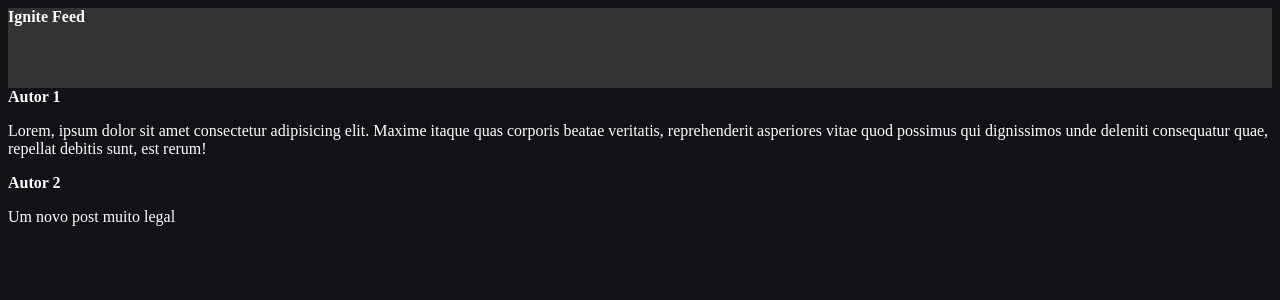
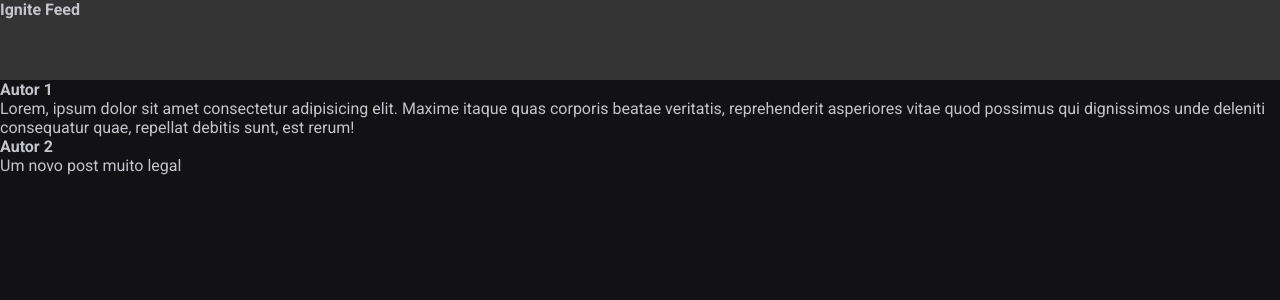
Before and after one commit to marlondenisck/ignite-feed, a React (Vite) app: page / in a window 1280 px wide. Shown: the top 300 px of the page. Built offline with nearby package versions, Linux system fonts and the light colour scheme.

Commit message:
css global

```diff
--- a/index.html
+++ b/index.html
@@ -3,7 +3,14 @@
 
 <head>
   <meta charset="UTF-8" />
+  <link rel="preconnect" href="https://fonts.googleapis.com" />
+  <link rel="preconnect" href="https://fonts.gstatic.com" crossorigin />
   <meta name="viewport" content="width=device-width, initial-scale=1.0" />
+
+  <link rel="icon" type="image/svg+xml" href="/src/favicon.svg" />
+  <meta name="viewport" content="width=device-width, initial-scale=1.0" />
+
+  <link href="https://fonts.googleapis.com/css2?family=Roboto:wght@400;700&display=swap" rel="stylesheet" />
   <title>Ignite feed</title>
 </head>
 
--- a/src/App.jsx
+++ b/src/App.jsx
@@ -1,7 +1,7 @@
 import { Header } from './components/Header';
 import { Post } from './Post'
 
-import './styles.css';
+import './global.css';
 
 export function App() {
   return (
--- /dev/null
+++ b/src/global.css
@@ -0,0 +1,28 @@
+:root {
+  --white: #fff;
+  --gray-100: #e1e1e6;
+  --gray-300: #c4c4cc;
+  --gray-400:#8d8d99;
+  --gray-600: #323238;
+  --gray-700: #29292e;
+  --gray-800: #202024;
+  --gray-900: #121214;
+
+  --green-500: #00875f;
+}
+
+* {
+  margin: 0;
+  padding: 0;
+  box-sizing: border-box;
+}
+
+body {
+  background: var(--gray-900);
+  color: var(--gray-300);
+  -webkit-font-smoothing: antialiased;
+}
+
+body, input, textarea, button {
+  font: 400 1rem 'Roboto', sans-serif;
+}
--- a/src/styles.css
+++ /dev/null
@@ -1,4 +0,0 @@
-body {
-  background: #121214;
-  color: #fff;
-}
```
